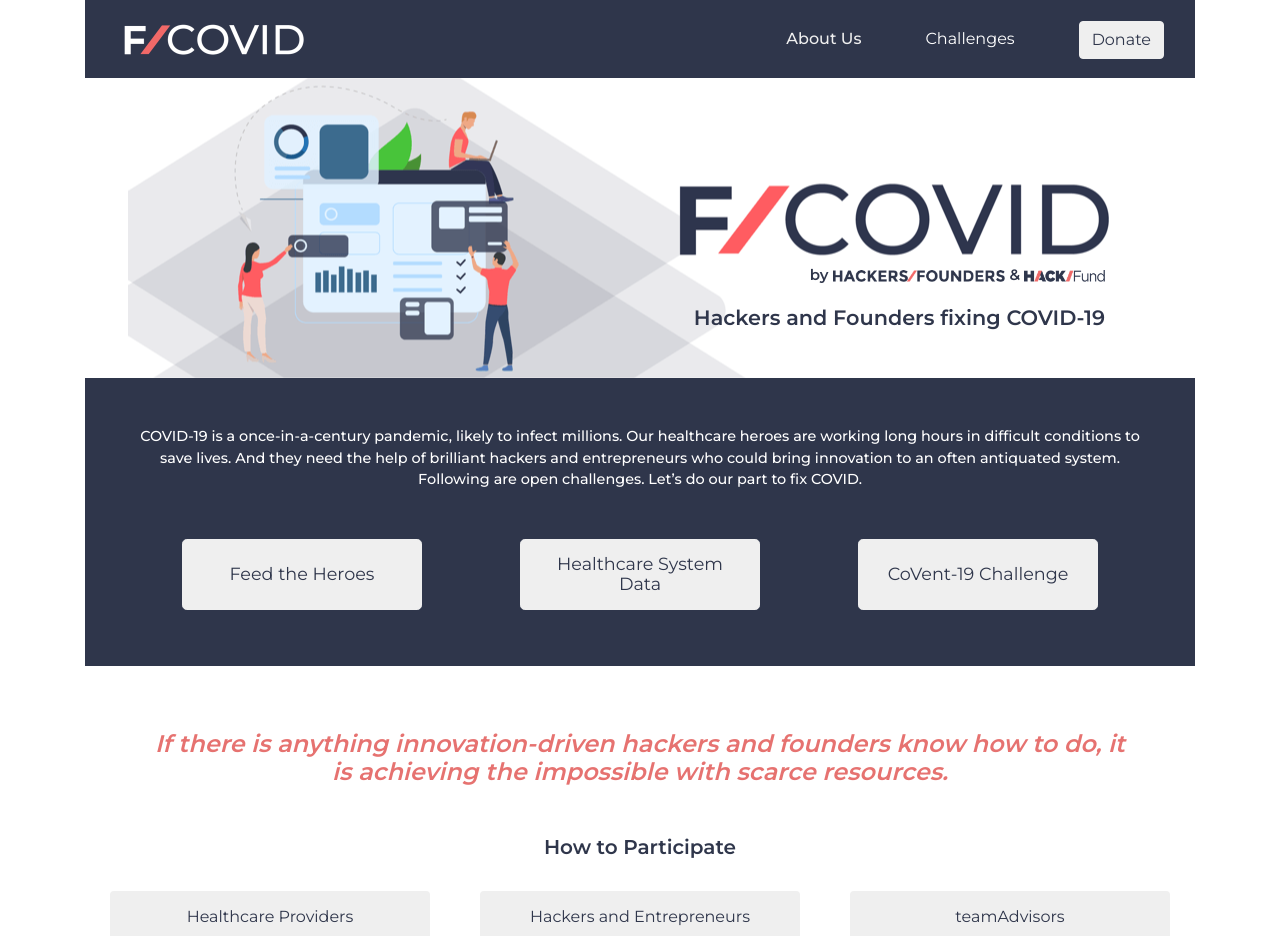
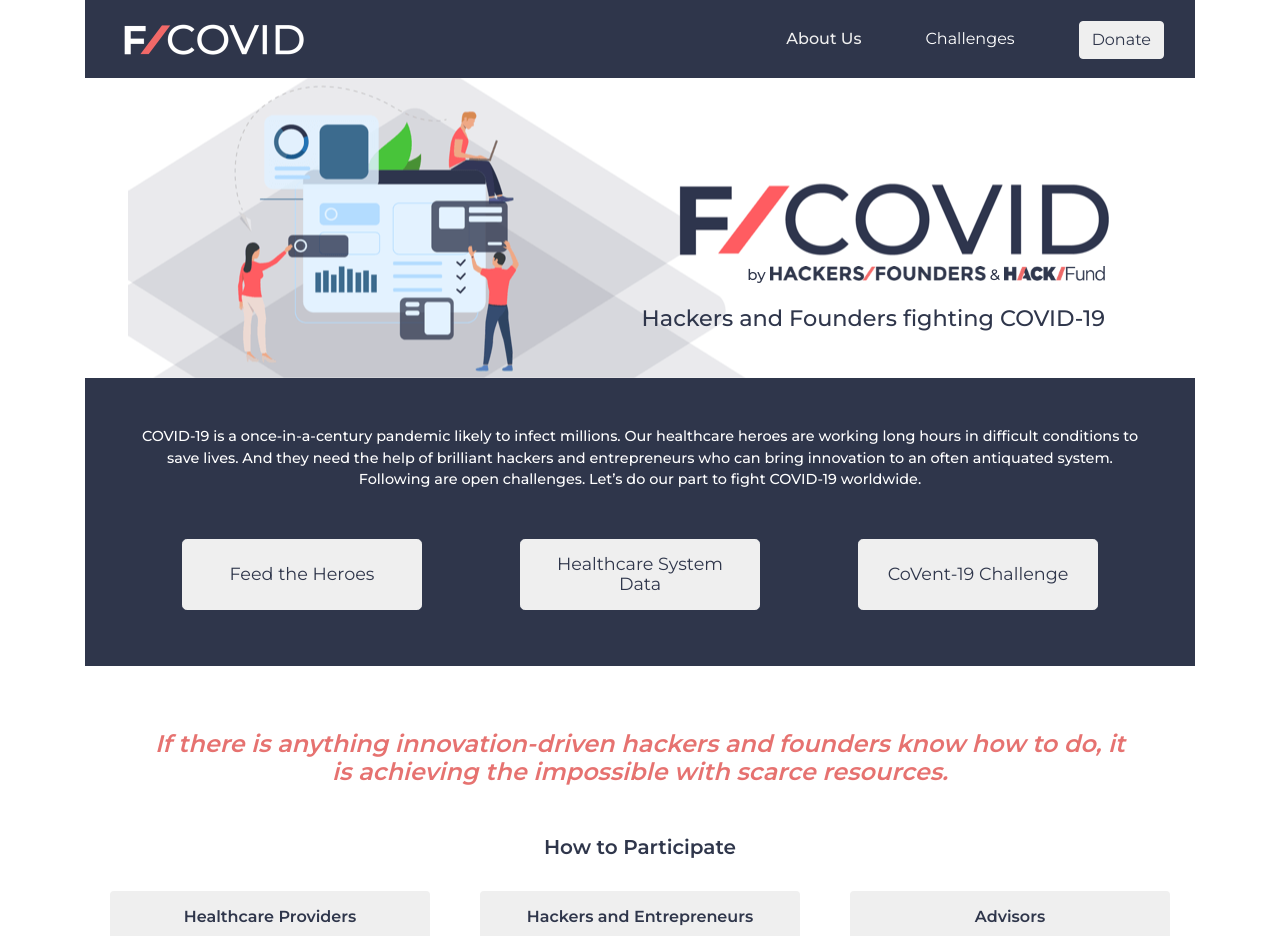
Before and after one commit to hfvalenciave/fcovid, an Angular app: page /home in a window 1280 px wide. Shown: the top 936 px of the page. Built offline with nearby package versions, Linux system fonts and the light colour scheme; what ngx-page-scroll would draw is missing.

Commit message:
ajystes varios

```diff
--- a/src/app/modules/core/services/challenge/challenge.mock.ts
+++ b/src/app/modules/core/services/challenge/challenge.mock.ts
@@ -37,7 +37,7 @@
         image: '../../../assets/img/healthcare-system-data.png',
         background: '../../../assets/img/healthcare-system-data-background.png',
         description: `
-        <ul>
+        <ul class="list-unstyled">
             <li>Platforms to track data:</li>
             <li>Facility: such as hospital beds and ventilators to power all innovation challenges.</li>
             <li>Infection: like rate of infection, hospital capacity and capability.
--- a/src/app/modules/landing/landing.component.html
+++ b/src/app/modules/landing/landing.component.html
@@ -5,7 +5,7 @@
             <div class="col-lg-6 offset-lg-6 col-sm-8 offset-sm-2 pr-0">
                 <span class="mini-logo">by <img src="../../../../../assets/img/hf-logo.png" alt="hf-logo"> &
                     <img src="../../../../../assets/img/hack-fund-logo.png" alt="hack-fund-logo"></span>
-                <p class="align-right">Hackers and Founders fixing COVID-19</p>
+                <p class="align-right">Hackers and Founders fighting COVID-19</p>
             </div>
         </div>
     </div>
@@ -14,10 +14,10 @@
 <section class="description bg-dark">
     <div class="container bg-dark text-center text-white p-5" id="general-description">
         <p class="lead mb-0">
-            COVID-19 is a once-in-a-century pandemic, likely to infect millions. Our healthcare heroes are working long
+            COVID-19 is a once-in-a-century pandemic likely to infect millions. Our healthcare heroes are working long
             hours in difficult conditions to save lives. And they need the help of brilliant hackers and entrepreneurs
-            who could bring innovation to an often antiquated system. Following are open challenges. Let’s do our part
-            to fix COVID.
+            who can bring innovation to an often antiquated system. Following are open challenges. Let’s do our part to
+            fight COVID-19 worldwide.
         </p>
         <div class="button-section d-flex flex-column flex-lg-row justify-content-around mt-5">
             <a pageScroll class="btn btn-lg btn-light v-center mb-2" [routerLink]="['/home']"
@@ -35,7 +35,8 @@
 <section class="features-icons text-center">
     <div class="container">
         <h4 class="mb-3 mt-5 px-5 text-danger font-weight-bold font-italic">
-            If there is anything innovation-driven hackers and founders know how to do, it is achieving the impossible with scarce resources.
+            If there is anything innovation-driven hackers and founders know how to do, it is achieving the impossible
+            with scarce resources.
         </h4>
         <h5 class="mb-4 pb-2 mt-5 section-title text-center text-dark font-weight-bold">How to Participate</h5>
         <div class="row">
@@ -92,7 +93,7 @@
                         <i class="icon-check m-auto text-primary"></i>
                     </div> -->
                     <!-- <h3>Donate</h3> -->
-                    <h6>teamAdvisors</h6>
+                    <h6>Advisors</h6>
                     <p class="lead mb-0 flex-fill">
                         Seeking experts to provide context and guidance for Innovation Challenges.
                     </p>
@@ -157,12 +158,12 @@
                 <p class="lead mb-0 flex-fill" [innerHTML]="challenge.description">
                 </p>
                 <a *ngIf="challenge.type == 'internal'" class="btn btn-lg btn-primary mt-3 text-light"
-                    [routerLink]="['/challenge', challenge.id]">
+                    style="max-width: 250px;" [routerLink]="['/challenge', challenge.id]">
                     Learn more
                     <span class="fa fa-chevron-right"></span>
                 </a>
                 <a *ngIf="challenge.type == 'external'" class="btn btn-lg btn-primary mt-3 text-light"
-                    [href]="challenge.url" target="_blank">
+                    style="max-width: 250px;" [href]="challenge.url" target="_blank">
                     Learn more
                     <span class="fa fa-chevron-right"></span>
                 </a>
--- a/src/app/modules/landing/landing.component.scss
+++ b/src/app/modules/landing/landing.component.scss
@@ -11,18 +11,23 @@
 
         .mini-logo {
             font-size: 15px;
-            font-weight: 600;
+            font-weight: 500;
 
             img {
-                height: 12px;
+                height: 15px;
+                margin-bottom: 6px;
             }
         }
 
         p {
-            font-size: 1.3rem;
-            font-weight: 600;
+            font-size: 1.4rem;
+            font-weight: 500;
             margin-top: 15px;
         }
+    }
+
+    h6 {
+        font-weight: 600;
     }
 
     .button-section {
--- a/src/app/modules/layout/components/footer/footer.component.html
+++ b/src/app/modules/layout/components/footer/footer.component.html
@@ -1,14 +1,14 @@
-<footer class="footer bg-dark text-white">
+<footer class="footer bg-dark text-white pt-5 pb-1">
     <div class="container">
-        <div class="row space">
-            <div class="col-lg-4 h-100 text-center text-lg-left my-auto">
+        <div class="row">
+            <div class="col-lg-3 h-100 text-center text-lg-left my-auto">
                 <img class="logo" src="../../../../../assets/img/logo-white.png" alt="fcovid">
             </div>
-            <div class="col-lg-4 h-100 text-center my-auto">
+            <div class="col-lg-6 h-100 text-center my-auto">
                 <p class="mb-lg-n5 small text-muted">Powered by Hackers/Founders . &copy; 2020 Property of
                     Hackers/Founders.</p>
             </div>
-            <div class="col-lg-4 h-100 text-center text-lg-right my-auto">
+            <div class="col-lg-3 h-100 text-center text-lg-right my-auto">
                 <ul class="list-inline mb-0">
                     <li class="list-inline-item mr-3">
                         <a target="_blank" href="https://fb.me/FCOVIDHF/">
--- a/src/app/modules/layout/components/sponsor-section/sponsor-section.component.html
+++ b/src/app/modules/layout/components/sponsor-section/sponsor-section.component.html
@@ -1,17 +1,18 @@
-<section class="bg-dark pt-1 pb-5">
+<section class="bg-dark pt-1 pb-5 px-5">
 
     <div class="container text-white">
-        <h5 class="mb-3 mt-5 section-title text-center font-weight-bold">Our Sponsors and Partners</h5>
+        <h5 class="my-4 py-1 section-title text-center font-weight-bold">Our Sponsors and Partners</h5>
         <div class="row">
             <div class="col-lg-3 col-md-6">
                 <div class="features-icons-item mx-auto mb-5 mb-lg-0 mb-lg-3 h-100 d-flex flex-column">
-                    <img class="m-auto mw-100 logo" src="../../../../../assets/img/hack-fund-logo-lg.png"
-                        alt="hack-fund-logo">
+                    <img class="m-auto logo" src="../../../../../assets/img/hack-fund-logo-lg.png" alt="hack-fund-logo"
+                        style="height: 35px;">
                 </div>
             </div>
             <div class="col-lg-3 col-md-6">
                 <div class="features-icons-item mx-auto mb-5 mb-lg-0 mb-lg-3 h-100 d-flex flex-column">
-                    <img class="m-auto mw-100 logo" src="../../../../../assets/img/hf-logo-lg.png" alt="hf-logo">
+                    <img class="m-auto mw-100 logo" src="../../../../../assets/img/hf-logo-lg.png" alt="hf-logo"
+                        style="height: 35px;">
                 </div>
             </div>
         </div>
```
